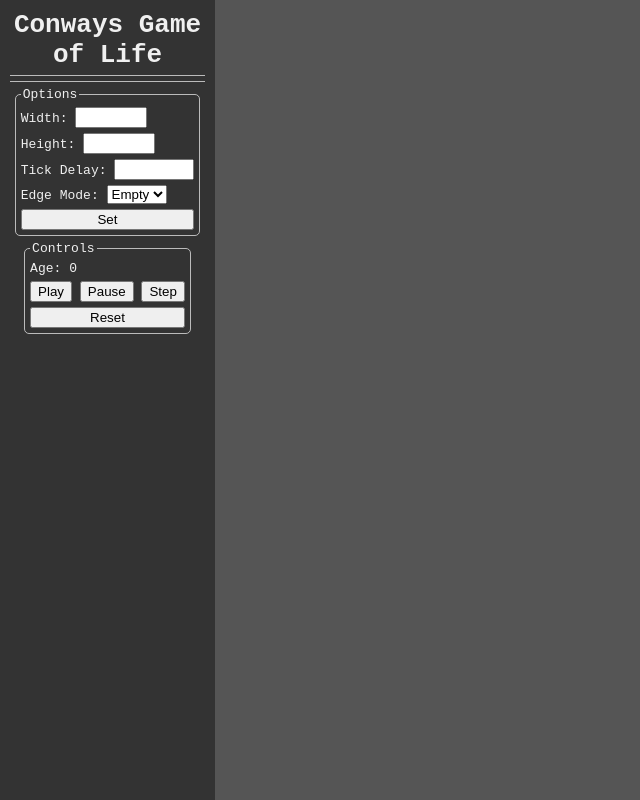
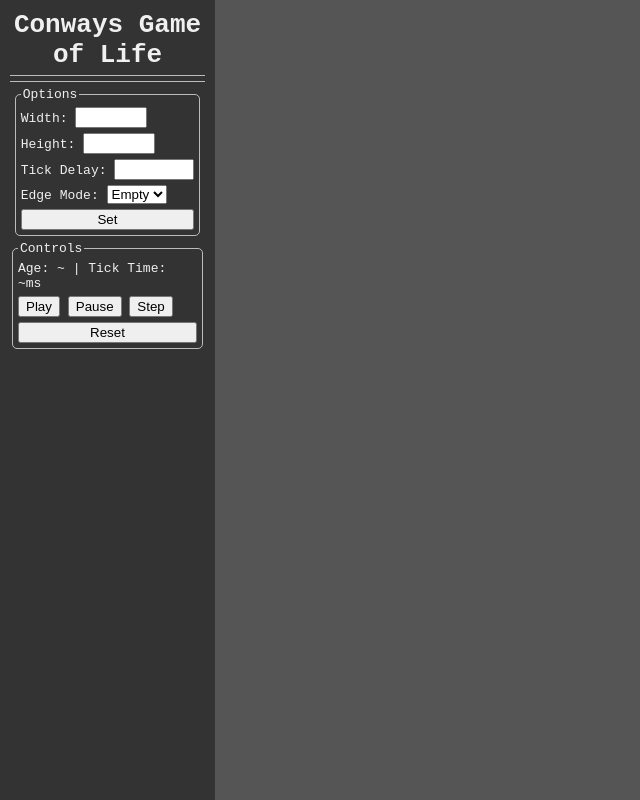
Before and after one commit to jamie-thompson-1024/ConwaysLifeJS, a website with bundled scripts: page public/index.html in a window 1280 px wide. Shown: the whole page, without its empty margins (0-640 px from the left). Built offline with nearby package versions, Linux system fonts and the light colour scheme.

Commit message:
Added last tick duration to display

```diff
--- a/public/index.html
+++ b/public/index.html
@@ -50,7 +50,10 @@
             </form>
             <fieldset>
                 <legend>Controls</legend>
-                <span>Age: <span id="gameAge">0</span></span>
+                <span>
+                    Age: <span id="gameAge">~</span> |
+                    Tick Time: <span id="tickTime">~</span>ms
+                </span>
                 <div>
                     <input type="button" id="playButton" value="Play">
                     <input type="button" id="pauseButton" value="Pause">
--- a/public/index.js
+++ b/public/index.js
@@ -43,7 +43,9 @@ resetButton.addEventListener('click', () => {
     life.reset();
     draw();
 });
+
 let ageDisplay = document.querySelector('#gameAge');
+let tickTimeDisplay = document.querySelector('#tickTime');
 
 let container = document.querySelector('#canvasContainer');
 let canvas = document.querySelector('#canvasContainer > canvas');
@@ -54,6 +56,7 @@ resize();
 function draw()
 {
     ageDisplay.innerText = life.age;
+    tickTimeDisplay.innerText = life.lastTickDuration;
 
     let squareWidth = canvas.width / life.width;
     let squareHeight = canvas.height / life.height;
```
